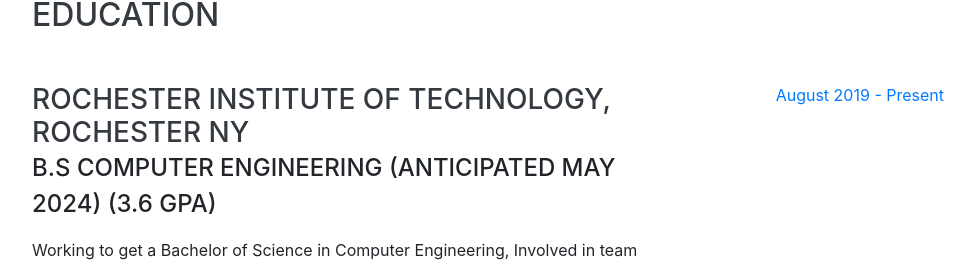
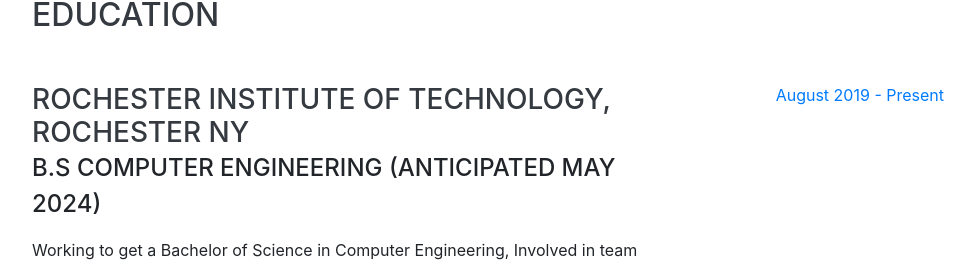
Before and after one commit to BarakBinyamin/BarakBinyamin.github.io-, a website with bundled scripts: page index.html in a window 1280 px wide. Shown: the part 907-1172 px from the top of the page, without its empty margins (288-1263 px from the left). Built offline with nearby package versions, Linux system fonts and the light colour scheme; a web font is replaced by a local one.

Commit message:
Update index.html

```diff
--- a/index.html
+++ b/index.html
@@ -105,7 +105,7 @@
         <div class="resume-item d-flex flex-column flex-md-row justify-content-between mb-5">
           <div class="resume-content">
             <h3 class="mb-0">Rochester Institute of Technology, Rochester NY </h3>
-            <div class="subheading mb-3">B.S Computer Engineering (anticipated may 2024) (3.6 gpa)
+            <div class="subheading mb-3">B.S Computer Engineering (anticipated may 2024)
 </div>
             <div>Working to get a Bachelor of Science  in Computer Engineering, Involved in team projects and Sigma Chi</div>
             <p></p>
```
